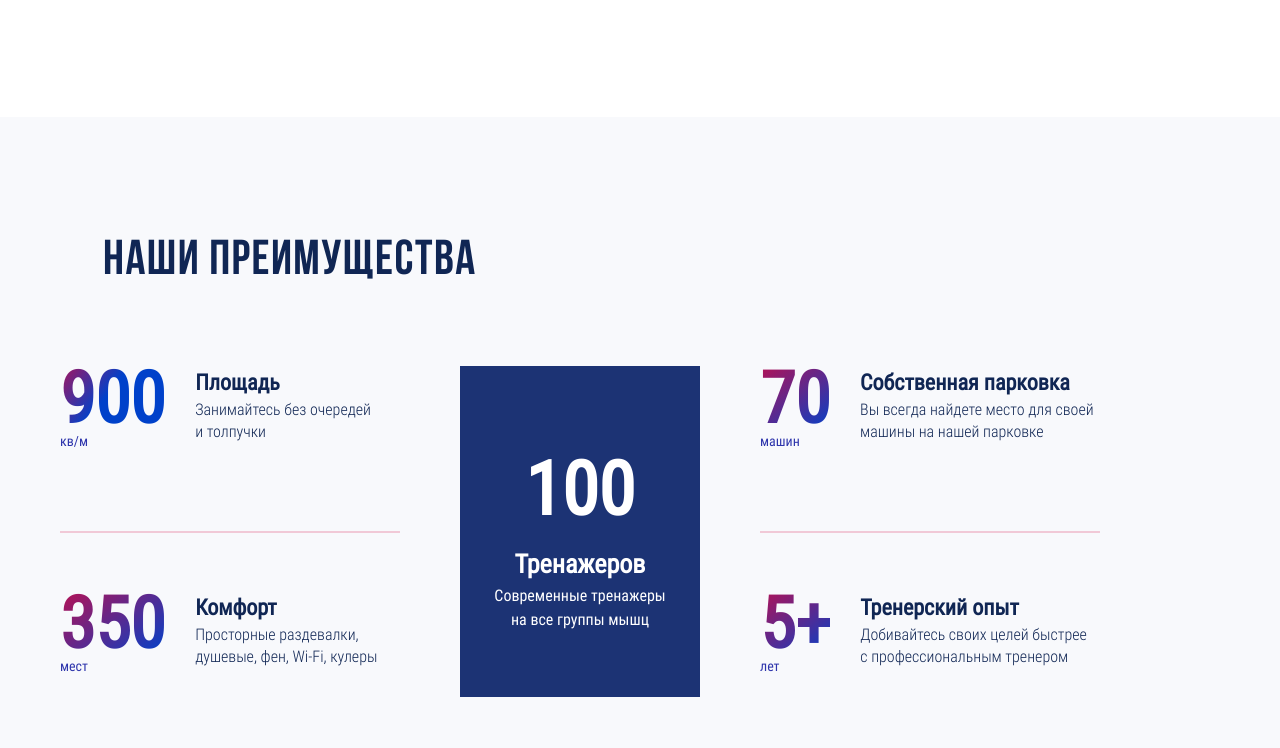
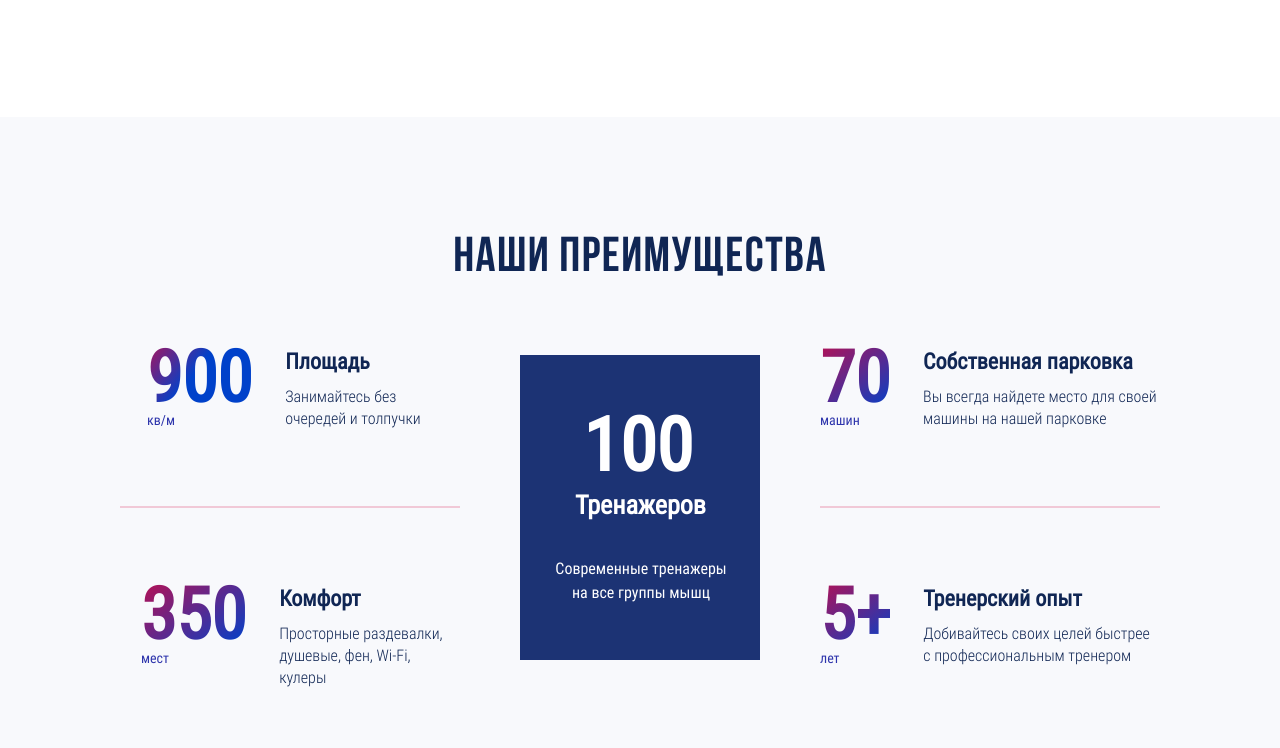
Before and after one commit to trofinata1/Fitnes, a website built with webpack: page source/index.html in a window 1280 px wide. Shown: the part 3402-4150 px from the top of the page. Built offline with nearby package versions, Linux system fonts and the light colour scheme; files whose address does not match are found by name.

Commit message:
Преимущества

```diff
--- a/source/index.html
+++ b/source/index.html
@@ -370,9 +370,9 @@
         <section class="features">
           <h2>Наши преимущества</h2>
           <div class="container">
-            <div class="features__list">
-              <div class="features-card">
-                <div class="features-card__info">
+            <ul class="features__list">
+              <li class="features-card">
+                <div class="features-card__info features-card__info--with-big-padding">
                   <p class="features-card__numbers features-card__numbers--another-gradient">900</p>
                   <span>кв/м</span>
                 </div>
@@ -380,25 +380,8 @@
                   <b>Площадь</b>
                   <p class="features-card__description">Занимайтесь без очередей и&nbsp;толпучки</p>
                 </div>
-              </div>
-              <div class="features-card">
-                <div class="features-card__info">
-                  <p class="features-card__numbers">350</p>
-                  <span>мест</span>
-                </div>
-                <div>
-                  <b>Комфорт</b>
-                  <p class="features-card__description">Просторные раздевалки, душевые, фен, Wi-Fi, кулеры</p>
-                </div>
-              </div>
-            </div>
-            <div class="features__center-item">
-              <p class="features__center-item-numbers">100</p>
-              <span>Тренажеров</span>
-              <p class="features__center-item-description">Современные тренажеры на все группы мышц</p>
-            </div>
-            <div class="features__list">
-              <div class="features-card">
+              </li>
+              <li class="features-card">
                 <div class="features-card__info">
                   <p class="features-card__numbers">70</p>
                   <span>машин</span>
@@ -407,8 +390,23 @@
                   <b>Собственная парковка</b>
                   <p class="features-card__description">Вы&nbsp;всегда найдете место для своей машины на&nbsp;нашей парковке</p>
                 </div>
-              </div>
-              <div class="features-card">
+              </li>
+              <li class="feature-card features__center-item">
+                <p class="features__center-item-numbers">100</p>
+                <span>Тренажеров</span>
+                <p class="features__center-item-description">Современные тренажеры на&nbsp;все группы мышц</p>
+              </li>
+              <li class="features-card">
+                <div class="features-card__info features-card__info--with-padding">
+                  <p class="features-card__numbers">350</p>
+                  <span>мест</span>
+                </div>
+                <div>
+                  <b>Комфорт</b>
+                  <p class="features-card__description">Просторные раздевалки, душевые, фен, Wi-Fi, кулеры</p>
+                </div>
+              </li>
+              <li class="features-card">
                 <div class="features-card__info">
                   <p class="features-card__numbers">5+</p>
                   <span>лет</span>
@@ -417,8 +415,8 @@
                   <b>Тренерский опыт</b>
                   <p class="features-card__description">Добивайтесь своих целей быстрее с&nbsp;профессиональным тренером</p>
                 </div>
-              </div>
-            </div>
+              </li>
+            </ul>
           </div>
         </section>
       </main>
--- a/source/sass/blocks/coaches.scss
+++ b/source/sass/blocks/coaches.scss
@@ -3,6 +3,10 @@
 
   @include vp-1199 {
     padding: 0 0 100px;
+  }
+
+  @include vp-767 {
+    padding: 0 0 70px;
   }
 
   .container {
--- a/source/sass/blocks/features-card.scss
+++ b/source/sass/blocks/features-card.scss
@@ -1,15 +1,21 @@
 .features-card {
-  display: grid;
-  grid-template-columns: repeat(2, auto);
-  column-gap: 30px;
-
   .features-card__numbers {
     font-weight: 700;
     font-size: 71px;
     line-height: 106px;
+    word-break: break-all;
 
     background-clip: text;
     -webkit-text-fill-color: transparent;
+
+    @include vp-1199 {
+      font-size: 58px;
+      line-height: 95px;
+    }
+
+    @include vp-767 {
+      line-height: 69px;
+    }
 
     &:not(.features-card__numbers--another-gradient) {
       background-image: $red-to-left-top-wide;
@@ -28,17 +34,57 @@
     font-size: 14px;
     line-height: 21px;
     color: $color-persian-blue;
+
+    @include vp-767 {
+      bottom: -10px;
+      left: 50%;
+
+      transform: translate(-50%);
+    }
   }
 
   .features-card__info {
     position: relative;
     top: -20px;
+
+    @include vp-767 {
+      width: fit-content;
+      margin: 0 auto;
+    }
+
+    &--with-big-padding {
+      padding: 0 0 0 27px;
+
+      @include vp-1199 {
+        padding: 0;
+      }
+    }
+
+    &--with-padding {
+      padding: 0 0 0 21px;
+
+      @include vp-1199 {
+        padding: 0;
+      }
+    }
   }
 
   b {
+    display: block;
+
+    margin: 0 0 8px;
+
     font-weight: 700;
     font-size: 22px;
     line-height: 33px;
+    word-break: break-all;
+
+    @include vp-1199 {
+      margin: 0;
+
+      font-size: 20px;
+      line-height: 30px;
+    }
   }
 
   .features-card__description {
--- a/source/sass/blocks/features.scss
+++ b/source/sass/blocks/features.scss
@@ -1,55 +1,167 @@
 .features {
-  padding: 120px 0;
+  padding: 117px 0 121px;
 
   background-color: $color-ghost-white;
+
+  @include vp-1199 {
+    padding: 99px 0 74px;
+  }
+
+  @include vp-767 {
+    padding: 67px 0 65px;
+  }
+
+  .container {
+    @include vp-767 {
+      padding: 0;
+    }
+  }
 
   h2 {
     width: 100%;
     max-width: 1366px;
-    margin: 0 auto 80px;
+    margin: 0 auto 62px;
     padding: 0 103px;
 
     font-family: $ff-bebas-neue;
     font-size: 49px;
     line-height: 49px;
     letter-spacing: 0.03em;
+    text-align: center;
+
+    @include vp-1199 {
+      margin: 0 auto 43px;
+
+      font-size: 42px;
+      line-height: 42px;
     }
 
-  .container {
-    display: grid;
-    grid-template-columns: 340px 240px 340px;
-    column-gap: 60px;
+    @include vp-767 {
+      margin: 0 auto 59px;
+      padding: 0 15px;
 
-    min-height: 307px;
+      font-size: 32px;
+      line-height: 32px;
+    }
   }
 
   p {
     margin: 0;
   }
 
-  .features__list {
+  ul {
+    display: grid;
+    grid-template-columns: 1fr 240px 1fr;
+    column-gap: 60px;
+    row-gap: 75px;
+
+    width: 1040px;
+
+    margin: 0 auto;
+    padding: 0;
+
+    list-style-type: none;
+
+    @include vp-1199 {
+      display: flex;
+      flex-wrap: wrap;
+      row-gap: 34px;
+
+      width: 100%;
+    }
+
+    @include vp-767 {
+      gap: 52px;
+
+      width: 100%;
+    }
+  }
+
+  li {
     position: relative;
 
+    display: grid;
+    grid-template-columns: repeat(2, auto);
+    column-gap: 33px;
+
+    @include vp-1199 {
+      column-gap: 30px;
+
+      width: 46%;
+    }
+
+    @include vp-839 {
+      width: 294px;
+    }
+
+    @include vp-767 {
       display: flex;
       flex-direction: column;
-    justify-content: space-between;
 
+      width: 100%;
+      margin: 0 auto;
+
+      text-align: center;
+    }
+
+    &:nth-last-child(-n+2) {
+      padding: 0;
+    }
+
+    &:not(.features__center-item) {
+      padding: 0 0 56px;
+
+      @include vp-1199 {
+        padding: 0;
+      }
+
+      @include vp-767 {
+        padding: 0 46px;
+      }
+    }
+
+    &:not(:nth-last-child(-n+2), ) {
       &::after {
         position: absolute;
-      top: 50%;
+        bottom: -1px;
 
         width: 100%;
         height: 2px;
-      margin-top: -1px;
 
         background-color: $color-crimson-transparent;
 
         content: "";
+
+        @include vp-1199 {
+          display: none;
+        }
+      }
+    }
+
+    &:nth-child(4),
+    &:nth-child(5) {
+      @include vp-1199 {
+        margin: 10px 0 0;
+      }
+
+      @include vp-767 {
+        margin: 0;
+      }
     }
   }
 
   .features__center-item {
-    padding: 68px 34px 65px;
+    grid-column-start: 2;
+    grid-column-end: 3;
+    grid-row-start: 1;
+    grid-row-end: 3;
+
+    display: block;
+
+    width: 240px;
+    height: 305px;
+    margin: 10px 0 0;
+    padding: 50px 33px 49px 29px;
 
     font-weight: 700;
     font-size: 26px;
@@ -58,17 +170,72 @@
     color: $color-default-white;
 
     background-color: $color-resolution-blue;
+
+    @include vp-1199 {
+      width: 640px;
+      height: 239px;
+
+      margin: -10px auto 0;
+      padding: 31px 112px 30px 110px;
+
+      font-size: 22px;
+      line-height: 33px;
+
+      overflow-y: scroll;
+    }
+
+    @include vp-839 {
+      width: 442px;
+    }
+
+    @include vp-767 {
+      width: 100%;
+      padding: 35px 55px 15px;
+    }
+
+    &::after {
+      display: none;
+    }
   }
 
   .features__center-item-numbers {
     font-weight: 700;
     font-size: 74px;
-    line-height: 111px;
+    line-height: 81px;
+    word-break: break-all;
+
+    @include vp-1199 {
+      line-height: 76px;
+    }
+
+    & + span {
+      padding: 0 0 0 5px;
+
+      word-break: break-all;
+
+      @include vp-767 {
+        display: block;
+
+        margin: -5px 0 0;
+        padding: 0;
+      }
+    }
   }
 
   .features__center-item-description {
+    margin: 32px 0 0;
+    padding: 0 0 0 6px;
+
     font-weight: 400;
     font-size: 16px;
     line-height: 24px;
+
+    @include vp-1199 {
+      margin: 13px 0 0;
+    }
+
+    @include vp-767 {
+      margin: 8px 0 0 -3px;
     }
   }
+}
--- a/source/sass/mixins.scss
+++ b/source/sass/mixins.scss
@@ -32,6 +32,12 @@
 
 @mixin vp-1023 {
   @media (max-width: $vp-1024 - 1) {
+    @content;
+  }
+}
+
+@mixin vp-839 {
+  @media (max-width: $vp-840 - 1) {
     @content;
   }
 }
--- a/source/sass/variables.scss
+++ b/source/sass/variables.scss
@@ -94,6 +94,7 @@ $vp-320:                            320px;
 $vp-375:                            375px;
 $vp-640:                            640px;
 $vp-768:                            768px;
+$vp-840:                            840px;
 $vp-1024:                           1024px;
 $vp-1200:                           1200px;
 $vp-1280:                           1280px;
```
Also changed, not shown: build/css/style.css, build/css/style.min.css, build/index.html, 1 other file. Lines whose indentation alone changed are shown as unchanged.
